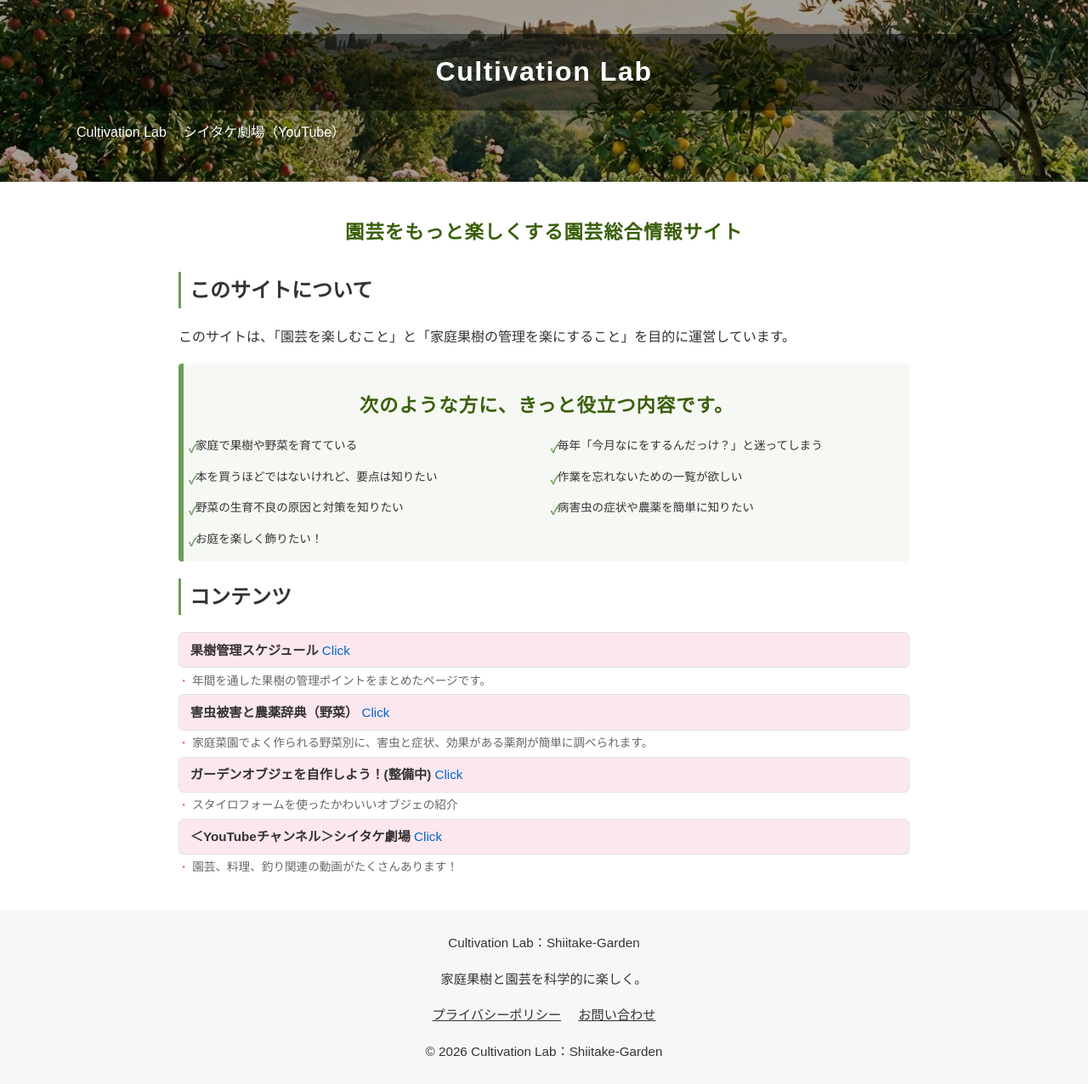
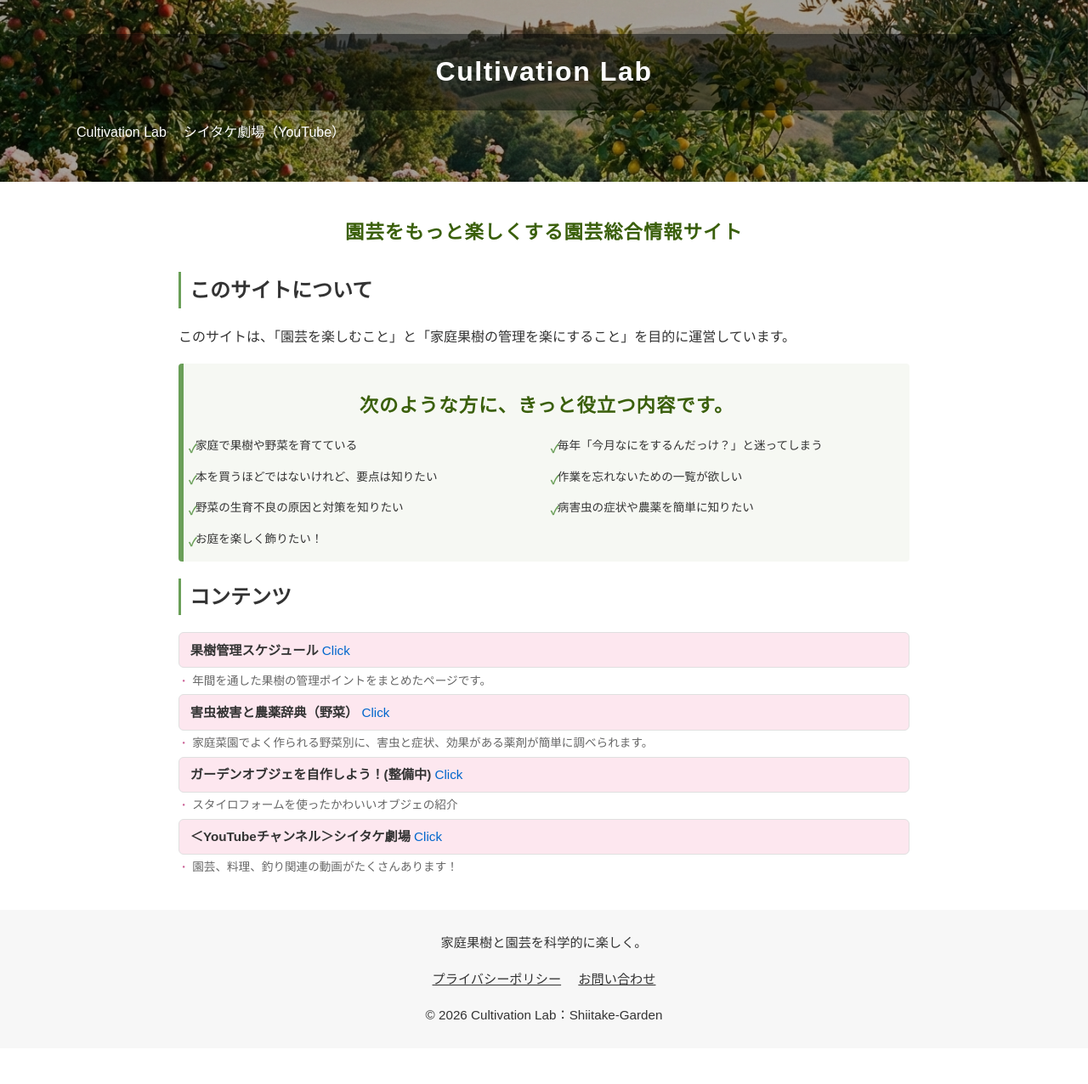
Before and after one commit to shiitake-garden/shiitake-garden.github.io, a Jekyll site: the page built from index.html, in a window 1280 px wide. Shown: the whole page at 85% size. Built offline with Jekyll 4.4.1, drawn with Linux system fonts in a browser that asks for light colours; after the commit the page ends 1234 px from its top, so only the background shows below that.

Commit message:
Update footer.html

```diff
--- a/_includes/footer.html
+++ b/_includes/footer.html
@@ -1,7 +1,6 @@
 <footer class="site-footer">
   <div class="footer-inner">
     <div class="footer-brand">
-      <p class="footer-title">Cultivation Lab：Shiitake-Garden</p>
       <p class="footer-desc">家庭果樹と園芸を科学的に楽しく。</p>
     </div>
 
```
